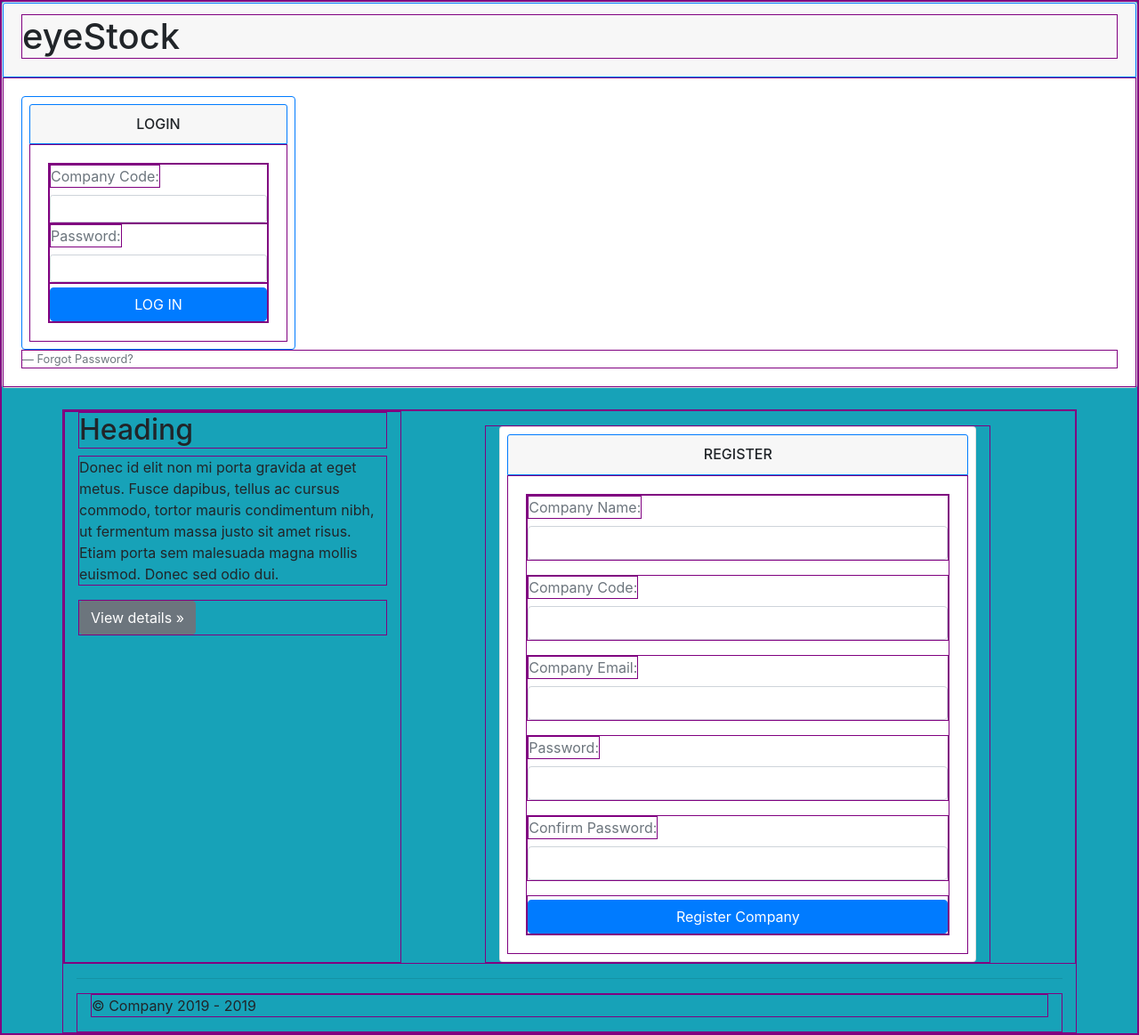
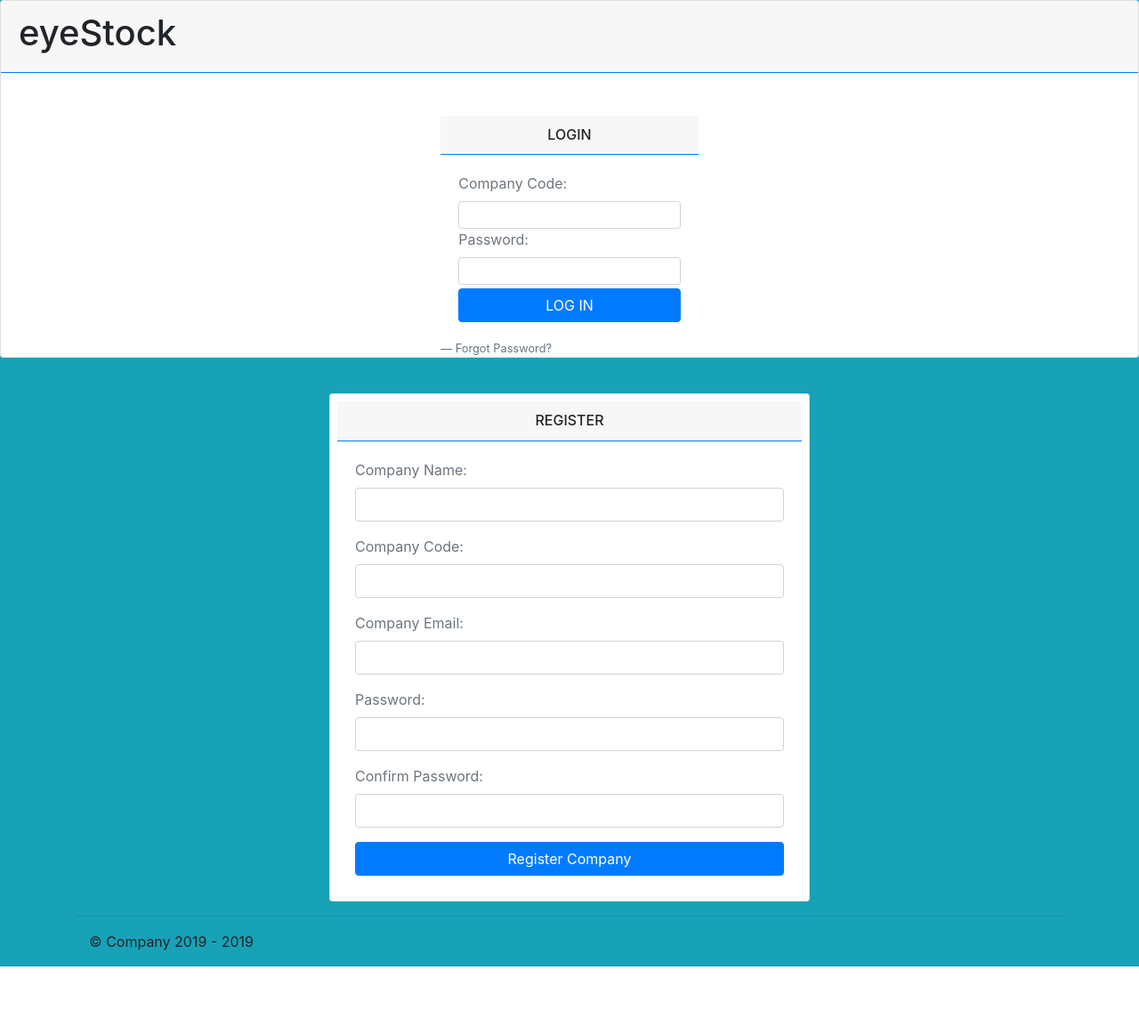
Before and after one commit to realwade1/Group-project, a Django app: template apps/project_app/templates/login.html in a window 1280 px wide. Shown: the whole page at 89% size. After the commit the page ends 1086 px from the top, so only its background shows below. Run offline with Django 3.2, Linux system fonts and the light colour scheme; the template is opened without the code that fills it, so the values that code supplies are empty; some libraries are stand-ins or nearby versions.

Commit message:
updated login

```diff
--- a/apps/project_app/templates/login.html
+++ b/apps/project_app/templates/login.html
@@ -9,13 +9,7 @@
     <title>Log In - Register</title>
 </head>
 <style>
-    * {
-        border: 1px solid purple;
-    }
 
-    .cardborder-primaryw-25p-2h-25col-sm-3d-inline-blockcol-md-12 {
-        margin-left: 700px;
-    }
 </style>
 
 <body class="bg-info">
@@ -23,9 +17,8 @@
         <div class="card-header border-primary">
             <H1>eyeStock</H1>
         </div>
-        <div class="card-body ">
 
-            <div class="card border-primary w-25 p-2 h-25 col-sm-3 d-inline-block col-md-12 ">
+        <div class="container mt-5 w-25">
             <h3 class="card-header h6 border-primary text-center">LOGIN</h3>
             <div class="card-body text-secondary ">
                 <form action="/login " method="POST ">
@@ -42,18 +35,13 @@
                     </footer>
                 </form>
             </div>
-            </div>
+
             <footer class="blockquote-footer">Forgot Password? </footer>
         </div>
     </div>
     <br>
     <div class="container">
         <div class="row">
-            <div class="col-md-4">
-                <h2>Heading</h2>
-                <p>Donec id elit non mi porta gravida at eget metus. Fusce dapibus, tellus ac cursus commodo, tortor mauris condimentum nibh, ut fermentum massa justo sit amet risus. Etiam porta sem malesuada magna mollis euismod. Donec sed odio dui. </p>
-                <p><a class="btn btn-secondary" href="#" role="button">View details &raquo;</a></p>
-            </div>
             <div class="container mt-3 w-50 ">
                 <div class="card w-100 p-2 h-100 d-inline-block">
                     <h3 class="card-header border-primary h6 text-center">REGISTER</h3>
```
Lines whose indentation alone changed are shown as unchanged.
